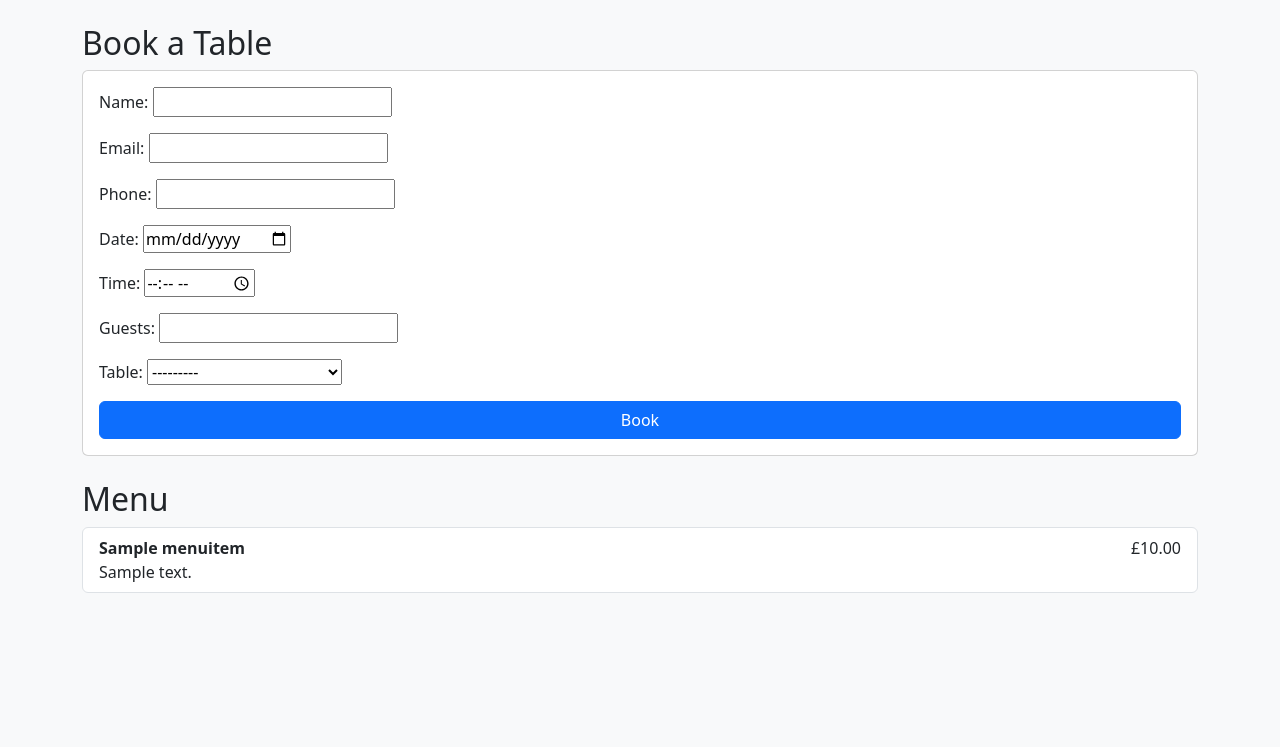
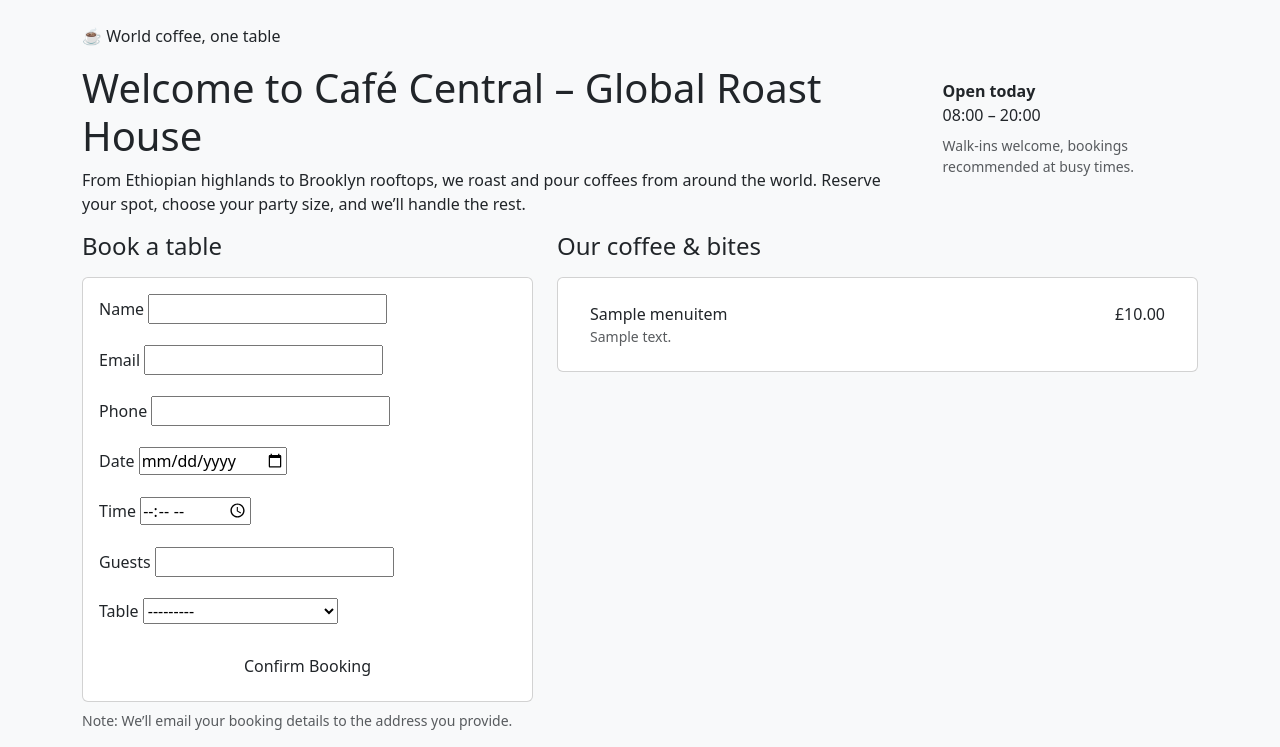
Before and after one commit to Leon4721/project_three_restaurant_booking, a Django app: page / in a window 1280 px wide. Shown: the part 56-803 px from the top of the page. Before the commit the page ends 649 px from the top, so only its background shows below. Run offline with Django 5.2, Linux system fonts and the light colour scheme; tables that the repository leaves empty hold one stand-in row (values such as "Sample post").

Commit message:
Update hero copy for global coffee house branding

```diff
--- a/booking_app/templates/booking_app/home.html
+++ b/booking_app/templates/booking_app/home.html
@@ -1,21 +1,82 @@
 {% extends 'booking_app/base.html' %}
 
 {% block content %}
-<h2>Book a Table</h2>
 
-<form method="post" class="card p-3 mb-4">
+<div class="coffee-hero d-flex flex-column flex-md-row align-items-start align-items-md-center gap-4">
+  <div>
+    <div class="tag-pill mb-3">
+      ☕ World coffee, one table
+    </div>
+    <h1>Welcome to Café Central – Global Roast House</h1>
+    <p>
+      From Ethiopian highlands to Brooklyn rooftops, we roast and pour coffees from around the world.
+      Reserve your spot, choose your party size, and we’ll handle the rest.
+    </p>
+  </div>
+  <div class="ms-md-auto">
+    <div class="text-end text-md-start">
+      <div class="fw-semibold">Open today</div>
+      <div>08:00 – 20:00</div>
+      <div class="mt-2 small text-muted">Walk-ins welcome, bookings recommended at busy times.</div>
+    </div>
+  </div>
+</div>
+
+<div class="row g-4">
+  <div class="col-lg-5 order-2 order-lg-1">
+    <h2 class="h4 mb-3">Book a table</h2>
+    <div class="card booking-card p-3">
+      <form method="post">
         {% csrf_token %}
-  {{ form.as_p }}
-  <button class="btn btn-primary">Book</button>
+        {{ form.non_field_errors }}
+
+        {% for field in form %}
+          <div class="mb-3">
+            <label class="form-label" for="{{ field.id_for_label }}">{{ field.label }}</label>
+            {{ field }}
+            {% if field.help_text %}
+              <div class="form-text">{{ field.help_text }}</div>
+            {% endif %}
+            {% for error in field.errors %}
+              <div class="text-danger small">{{ error }}</div>
+            {% endfor %}
+          </div>
+        {% endfor %}
+
+        <button class="btn btn-coffee-primary w-100" type="submit">
+          Confirm Booking
+        </button>
       </form>
+    </div>
+    <p class="small text-muted mt-2">
+      Note: We’ll email your booking details to the address you provide.
+    </p>
+  </div>
 
-<h2>Menu</h2>
-<ul class="list-group">
+  <div class="col-lg-7 order-1 order-lg-2">
+    <h2 class="h4 mb-3">Our coffee & bites</h2>
+    <div class="card menu-card p-3">
+      {% if menu_items %}
+        <ul class="list-group list-group-flush">
           {% for item in menu_items %}
-  <li class="list-group-item d-flex justify-content-between">
-    <span><strong>{{ item.name }}</strong><br>{{ item.description }}</span>
-    <span>£{{ item.price }}</span>
+            <li class="list-group-item d-flex justify-content-between align-items-start">
+              <div>
+                <div class="menu-item-name">{{ item.name }}</div>
+                {% if item.description %}
+                  <div class="small text-muted">{{ item.description }}</div>
+                {% endif %}
+              </div>
+              <div class="menu-price">
+                £{{ item.price }}
+              </div>
             </li>
           {% endfor %}
         </ul>
+      {% else %}
+        <p class="mb-0">Our menu is being updated. Please check back soon.</p>
+      {% endif %}
+    </div>
+  </div>
+</div>
+
 {% endblock %}
```
Lines whose indentation alone changed are shown as unchanged.
